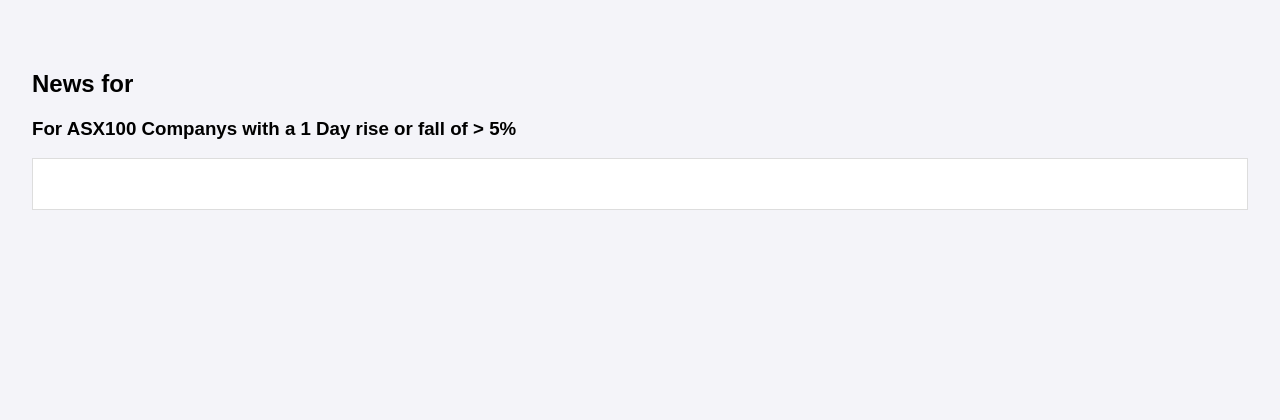
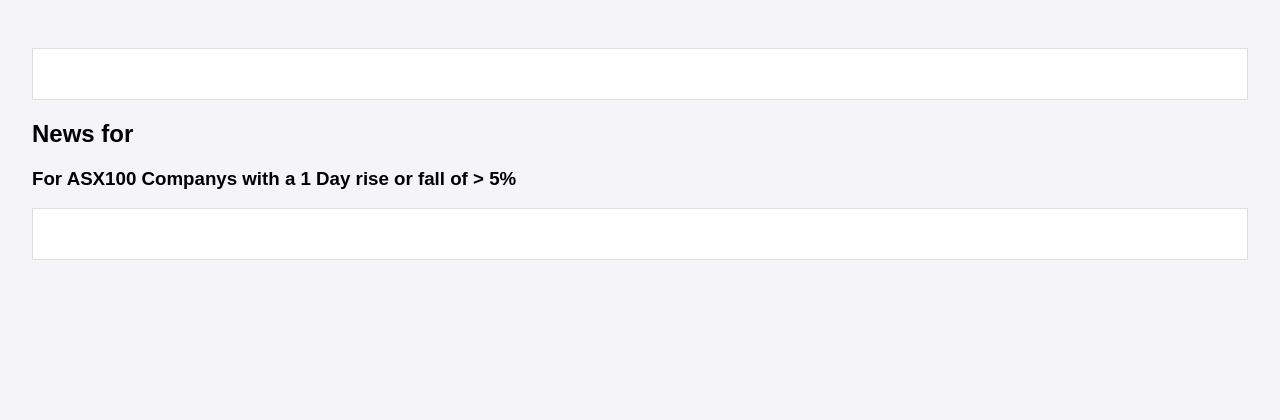
Before and after one commit to djr812/StockNews, a Flask app: template templates/index.html in a window 1280 px wide. Shown: the part 112-532 px from the top of the page. Run offline with Flask 3, Linux system fonts and the light colour scheme; the template is opened without the code that fills it, so the values that code supplies are empty.

Commit message:
Re-styled Ticker

```diff
--- a/main.py
+++ b/main.py
@@ -48,7 +48,6 @@
 
     # Fetch historical market data
     historicalData = ticker.history(period="1d")  # data for the last day
-    print(historicalData)
     stkClose = historicalData[['Close']]
     stkOpen = historicalData[['Open']]
     try:
@@ -63,7 +62,7 @@
         if yesterdayClose and yesterdayOpen:
             # Find the positive difference between Open and Close
             priceDiff = yesterdayClose - yesterdayOpen
-            diffPercent = round((priceDiff / yesterdayClose) * 100)
+            diffPercent = round((priceDiff / yesterdayClose) * 100, 1)
             upDown = "🔺" if diffPercent > 0 else "🔻"
             return upDown, diffPercent, yesterdayDate
         else:
@@ -110,7 +109,7 @@
 
 
 def formatTickerPoint(stock, companyName, upDown, diffPercent):
-    formattedTickerPoint = f"| {stock[:-3]}:{companyName} {upDown} {abs(diffPercent)}% | "
+    formattedTickerPoint = f"| <b>{stock[:-3]}</b> - {upDown} <b>{abs(diffPercent)}%</b> | &nbsp;&nbsp;&nbsp;"
     return formattedTickerPoint
 
 
--- a/static/style.css
+++ b/static/style.css
@@ -25,6 +25,18 @@
     display: inline-block;
     padding: 0 2rem;
 }
+.ticker {
+    background-color: #fff;
+    border: 1px solid #ddd;
+    padding: 1rem;
+    margin-top: 1rem;
+    overflow: hidden;
+    white-space: nowrap;
+}
+.ticker span {
+    display: inline-block;
+    padding: 0 2rem;
+}
 .news-columns {
     display: flex;
     flex-wrap: wrap;
--- a/templates/index.html
+++ b/templates/index.html
@@ -15,7 +15,7 @@
             <div class="ticker">
                 <marquee behavior="scroll" direction="left">
                     {% for ticker in tickerList %}
-                        <span>{{ ticker }}</span>
+                        <span>{{ ticker | safe }}</span>
                     {% endfor %}
                 </marquee>
             </div>
```
